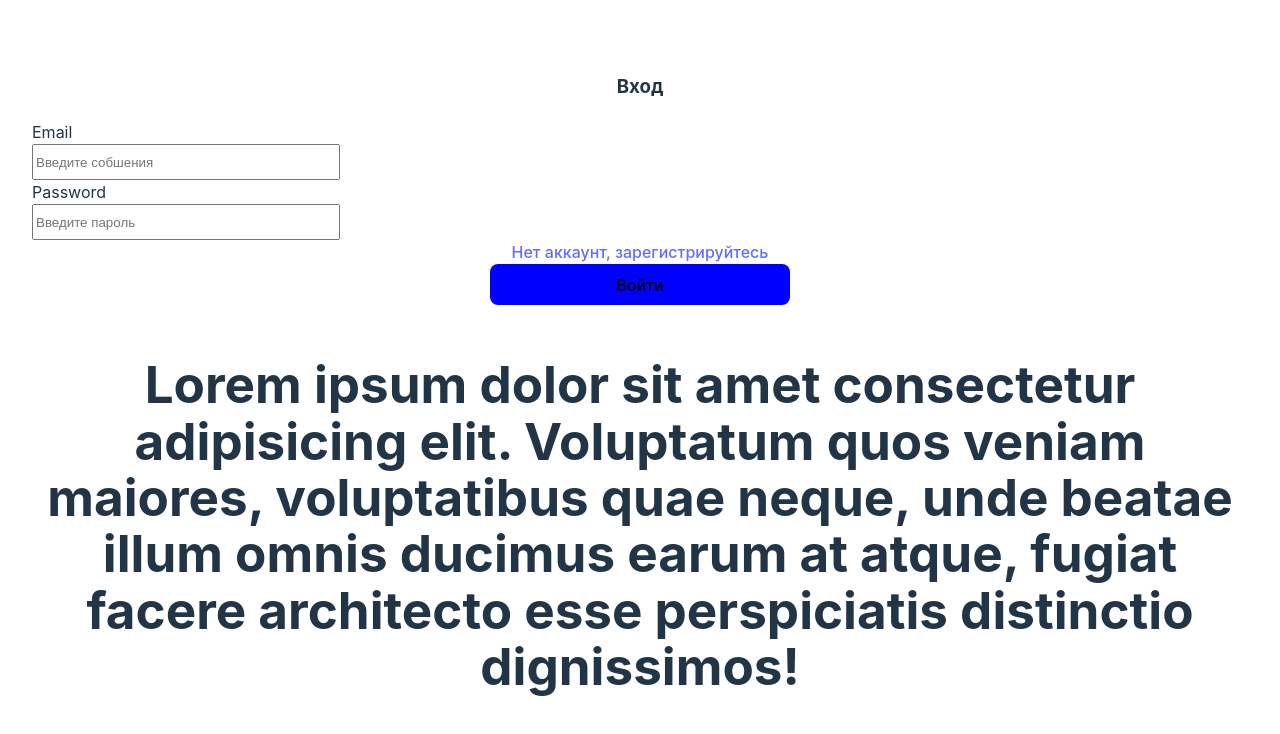
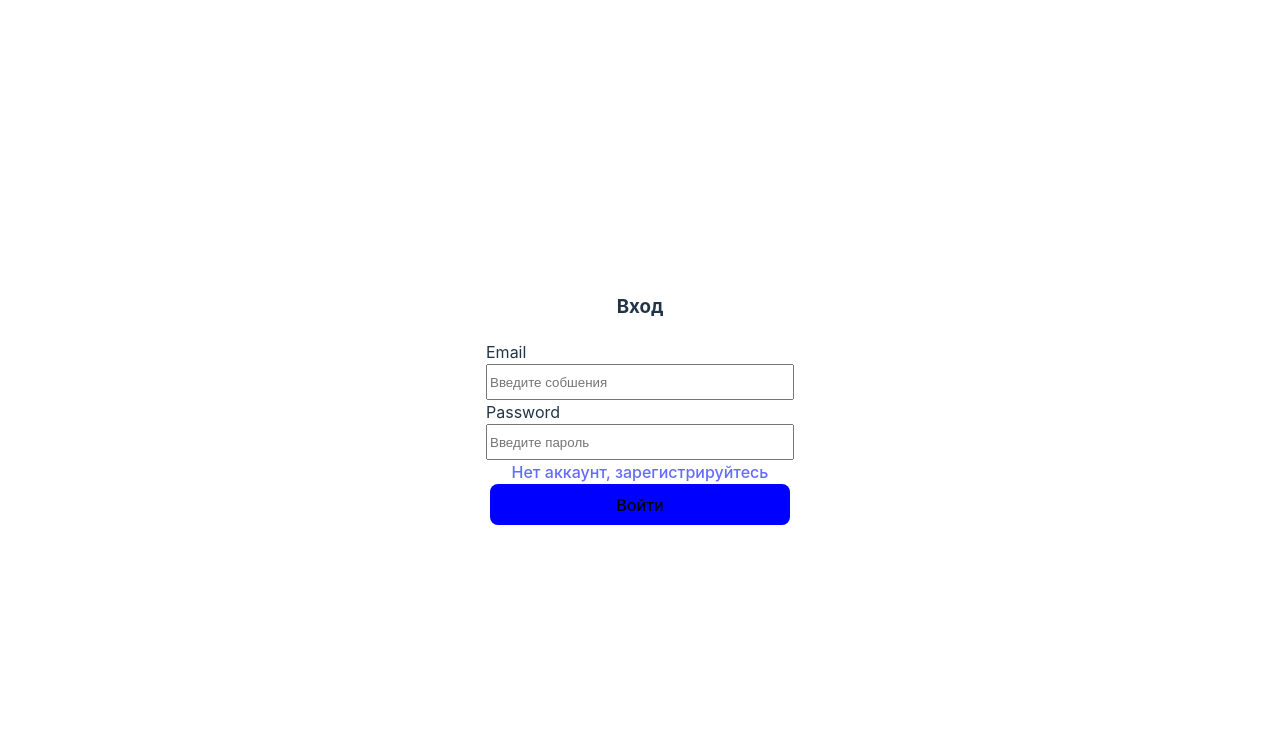
Before and after one commit to sanjar003/onli, a React (Vite) app: page /login in a window 1280 px wide. Shown: the top 734 px of the page. Built offline with nearby package versions, Linux system fonts and the light colour scheme.

Commit message:
delete-text

```diff
--- a/src/App.tsx
+++ b/src/App.tsx
@@ -8,16 +8,7 @@ function App() {
     <>
       <Provider store={store}>
         <MainRoutes />
-        <div>
-          <h1>
-            <p>
-              Lorem ipsum dolor sit amet consectetur adipisicing elit.
-              Voluptatum quos veniam maiores, voluptatibus quae neque, unde
-              beatae illum omnis ducimus earum at atque, fugiat facere
-              architecto esse perspiciatis distinctio dignissimos!
-            </p>
-          </h1>
-        </div>
+
       </Provider>
     </>
   );
```
